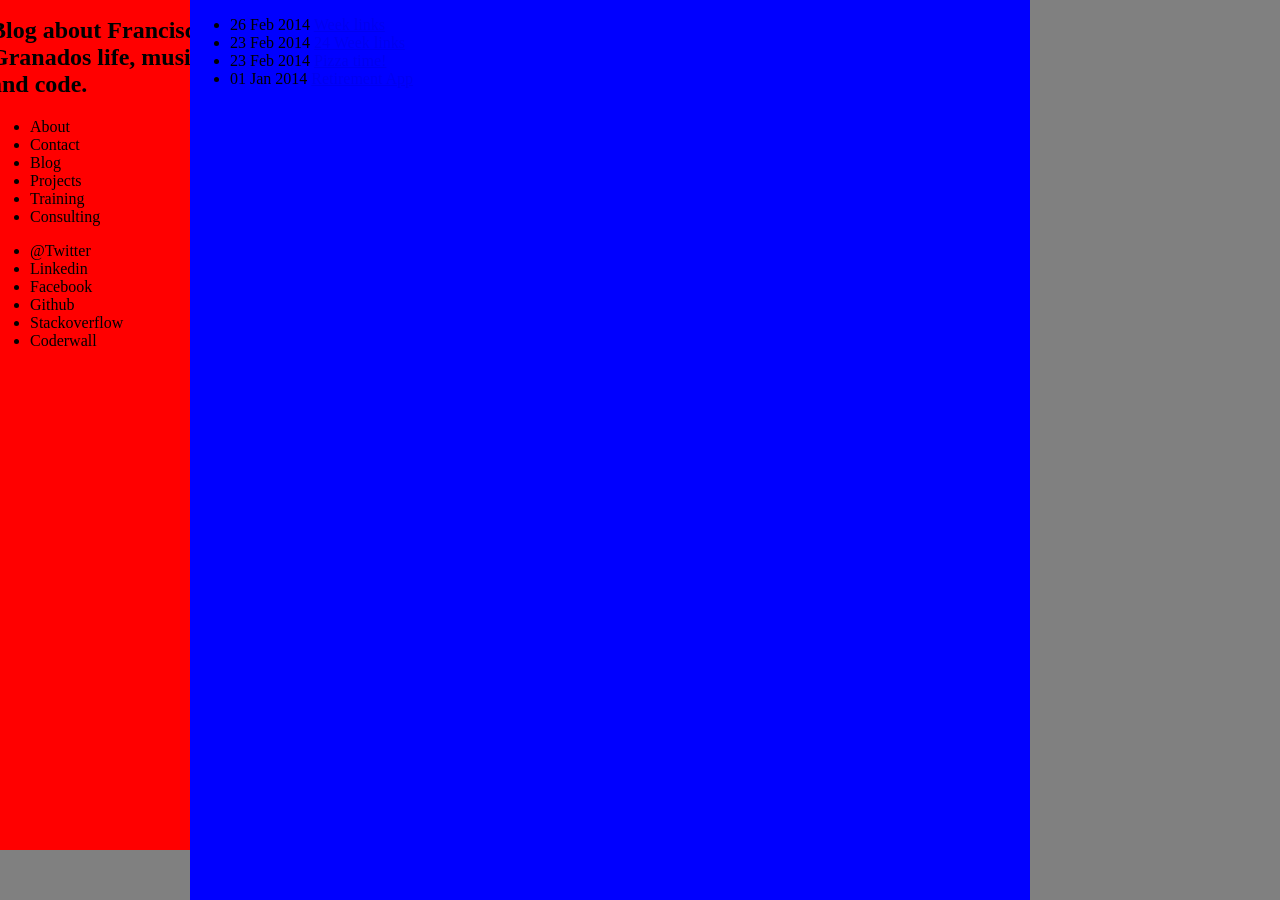
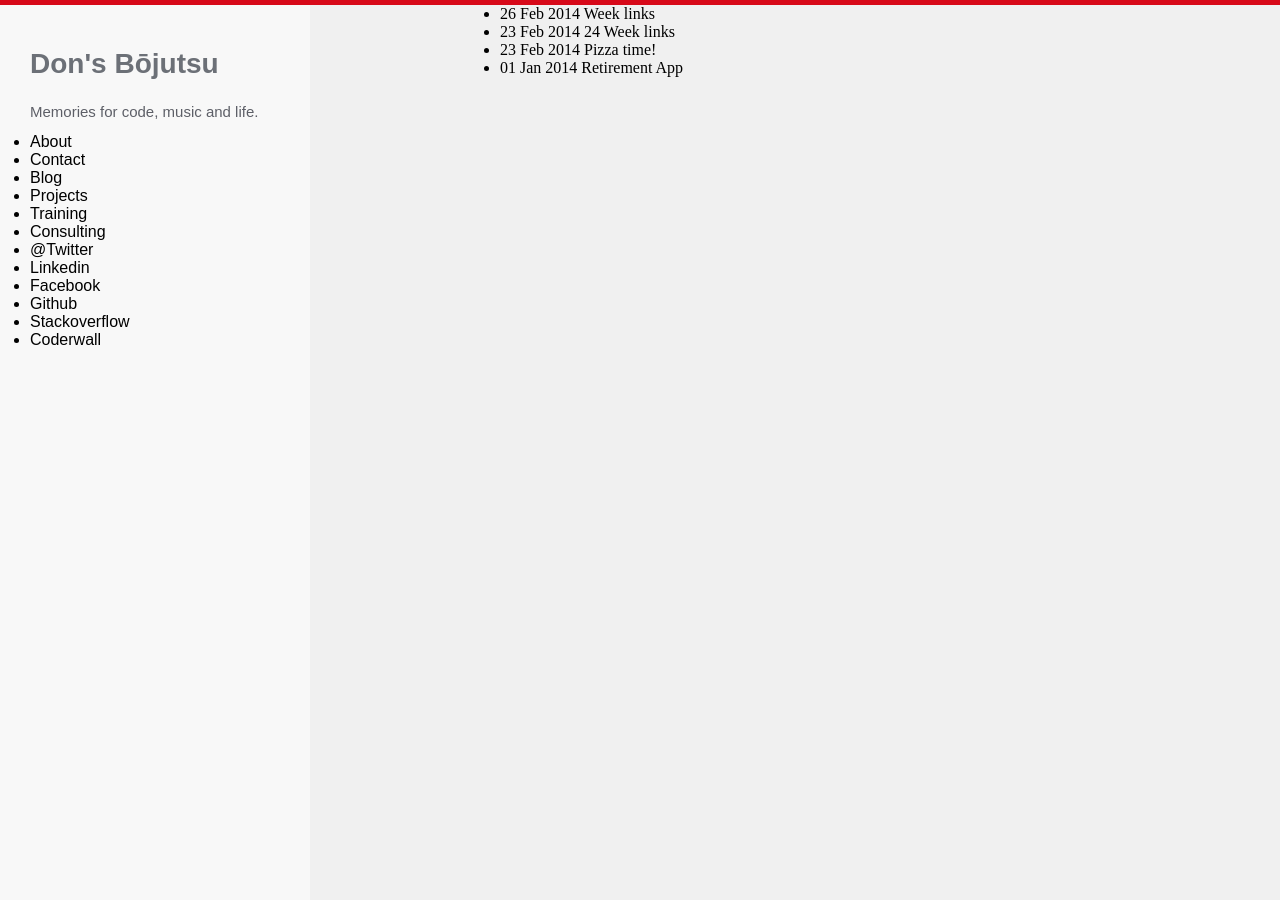
Before and after one commit to gzfrancisco/gzfrancisco.github.io, a Jekyll site: the page built from index.html, in a window 1280 px wide and 900 px high. Built offline with Jekyll 4.4.1, drawn with Linux system fonts in a browser that asks for light colours; Markdown is read by kramdown in place of the engine named in the settings.

Commit message:
Style the sidebar and color background

```diff
--- a/_config.yml
+++ b/_config.yml
@@ -1,7 +1,7 @@
-name: Donatello's Bōjutsu
+name: Don's Bōjutsu
 markdown: redcarpet
 pygments: true
 permalink: pretty
 author: Francisco Granados
-description: "Blog about Francisco Granados life, music and code."
-exclude: ['LICENSE', 'Procfile', 'README.md']
+description: 'Memories for code, music and life.'
+exclude: ['LICENSE', 'Procfile', 'README.md', 'Guardfile', 'Gemfile', 'Gemfile.lock']
--- a/_layouts/default.html
+++ b/_layouts/default.html
@@ -19,7 +19,7 @@
   </aside>
   <section>
     {{ content }}
+    {% include footer.html %}
   </section>
-  {% include footer.html %}
 </body>
 </html>
--- a/css/main.css
+++ b/css/main.css
@@ -1,29 +1,37 @@
+ul {
+  margin: 0;
+  padding: 0; }
+
+a {
+  text-decoration: none;
+  color: inherit; }
+
 html {
+  width: 100%;
   height: 100%; }
   html body {
-    width: 1200px;
+    width: 100%;
     height: 100%;
-    font-size: 0px;
-    margin: 0 auto;
+    margin: 0;
     padding: 0;
-    background-color: gray; }
+    border-top: solid 5px #d70919; }
     html body aside {
-      font-size: initial;
       width: 250px;
       height: 100%;
-      background-color: red;
-      display: inline-block;
-      vertical-align: top;
-      margin: -50px; }
+      position: fixed;
+      font-family: "Helvetica Nue", sans-serif;
+      background-color: #f8f8f8;
+      padding: 20px 30px; }
+      html body aside header h1 {
+        font-size: 28px;
+        font-weight: bold;
+        color: #6c7077; }
+      html body aside header h2 {
+        font-size: 15px;
+        font-weight: 100;
+        color: #5d5f67; }
     html body section {
-      width: 70%;
+      background-color: #f0f0f0;
+      width: 100%;
       height: 100%;
-      font-size: initial;
-      background-color: blue;
-      display: inline-block;
-      vertical-align: top; }
-      html body section article {
-        width: 560px;
-        background-color: violet; }
-    html body footer {
-      background-color: gray; }
+      margin-left: 250px; }
```
Also changed, not shown: css/_sass/main.sass (+27 -20 lines), 1 other file.
